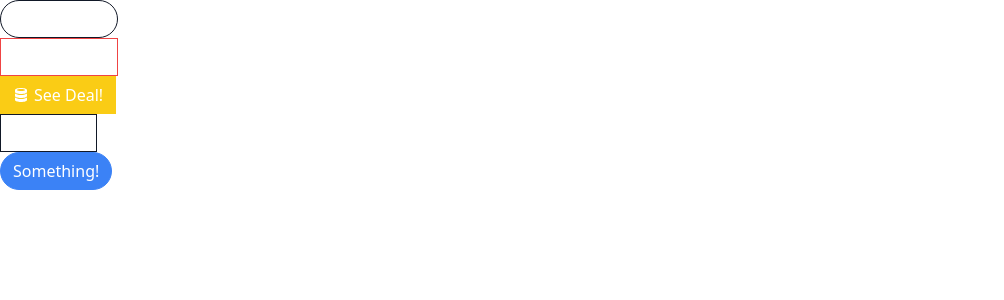
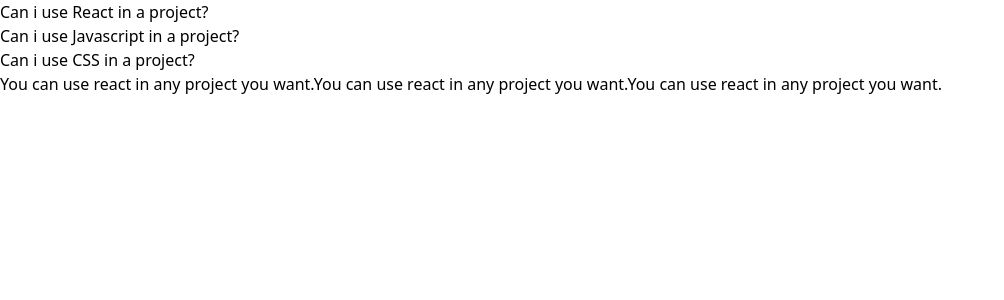
Before and after one commit to shreesh30/Components, a React (Create React App) app: page / in a window 1280 px wide. Shown: the top 300 px of the page, without its empty margins (0-1004 px from the left). Built offline with nearby package versions, Linux system fonts and the light colour scheme.

Commit message:
conditional rendering and variation of event handlers

```diff
--- a/src/App.js
+++ b/src/App.js
@@ -1,39 +1,27 @@
-import Button from "./Button";
-import { GoBell, GoCloudDownload, GoDatabase } from "react-icons/go";
+import Accordion from "./components/Accordion";
 
 function App() {
-  return (
-    <div>
-      <div>
-        <Button secondary rounded outline>
-          <GoBell />
-          Click me!!
-        </Button>
-      </div>
-      <div>
-        <Button danger outline>
-          <GoCloudDownload />
-          Buy Now!
-        </Button>
-      </div>
-      <div>
-        <Button warning>
-          <GoDatabase />
-          See Deal!
-        </Button>
-      </div>
-      <div>
-        <Button secondary outline>
-          Hide Ads!
-        </Button>
-      </div>
-      <div>
-        <Button primary rounded>
-          Something!
-        </Button>
-      </div>
-    </div>
-  );
+  const items = [
+    {
+      id: "sdlkfmdskf",
+      label: "Can i use React in a project?",
+      content:
+        "You can use react in any project you want.You can use react in any project you want.You can use react in any project you want.",
+    },
+    {
+      id: "ewrer",
+      label: "Can i use Javascript in a project?",
+      content:
+        "You can use react in any project you want.You can use react in any project you want.You can use react in any project you want.",
+    },
+    {
+      id: "cxvcvx",
+      label: "Can i use CSS in a project?",
+      content:
+        "You can use react in any project you want.You can use react in any project you want.You can use react in any project you want.",
+    },
+  ];
+  return <Accordion items={items} />;
 }
 
 export default App;
--- /dev/null
+++ b/src/components/Accordion.js
@@ -0,0 +1,24 @@
+import { useState } from "react";
+
+function Accordion({ items }) {
+  const [expandedIndex, setExpandedIndex] = useState(2);
+
+  const handleClick = (nextIndex) => {
+    setExpandedIndex(nextIndex);
+  };
+
+  const renderedItems = items.map((item, index) => {
+    const isExpanded = index === expandedIndex;
+
+    return (
+      <div key={item.id}>
+        <div onClick={() => handleClick(index)}>{item.label}</div>
+        {isExpanded && <div>{item.content}</div>}
+      </div>
+    );
+  });
+
+  return <div>{renderedItems}</div>;
+}
+
+export default Accordion;
--- /dev/null
+++ b/src/pages/ButtonPage.js
@@ -0,0 +1,39 @@
+import Button from "../components/Button";
+import { GoBell, GoCloudDownload, GoDatabase } from "react-icons/go";
+
+function ButtonPage() {
+  return (
+    <div>
+      <div>
+        <Button secondary rounded outline>
+          <GoBell />
+          Click me!!
+        </Button>
+      </div>
+      <div>
+        <Button danger outline>
+          <GoCloudDownload />
+          Buy Now!
+        </Button>
+      </div>
+      <div>
+        <Button warning>
+          <GoDatabase />
+          See Deal!
+        </Button>
+      </div>
+      <div>
+        <Button secondary outline>
+          Hide Ads!
+        </Button>
+      </div>
+      <div>
+        <Button primary rounded>
+          Something!
+        </Button>
+      </div>
+    </div>
+  );
+}
+
+export default ButtonPage;
```
Also changed, not shown: src/components/Button.js (renamed from src/Button.js).
